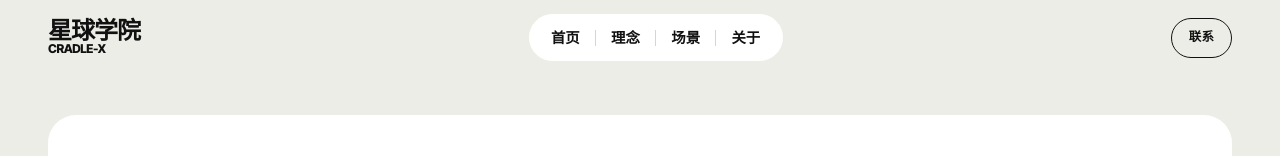
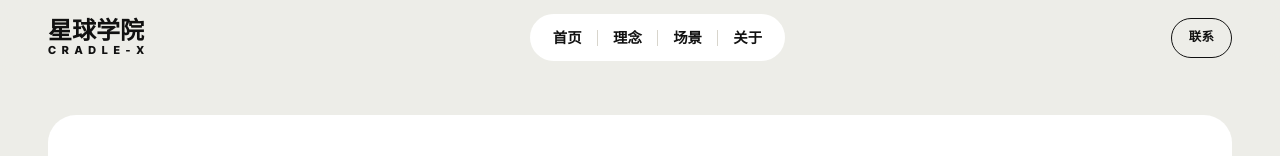
Before and after one commit to Vincentango/planet-academy, a Next.js app: page /paradigm/capabilities in a window 1280 px wide. Shown: the top 156 px of the page. Built offline with nearby package versions, Linux system fonts and the light colour scheme.

Commit message:
Lock the bilingual wordmark to equal-width stacked lines.

```diff
--- a/src/app/(frontend)/styles.css
+++ b/src/app/(frontend)/styles.css
@@ -318,12 +318,40 @@ article.band-black { border-radius: var(--radius); }
 }
 
 .wordmark {
-  display: block;
+  display: inline-flex;
+  flex-direction: column;
+  align-items: stretch;
+  width: max-content;
   font-family: var(--font-display);
   font-weight: 800;
-  letter-spacing: -0.04em;
-  line-height: 0.9;
+  letter-spacing: 0;
+  line-height: 0.95;
   text-transform: none;
+  color: inherit;
+}
+
+.wordmark-zh {
+  display: block;
+  white-space: nowrap;
+  font-weight: 800;
+  letter-spacing: 0;
+  line-height: 1;
+}
+
+.wordmark-en {
+  display: flex;
+  justify-content: space-between;
+  width: 100%;
+  margin-top: 0.12em;
+  font-size: 0.46em;
+  font-weight: 800;
+  letter-spacing: 0;
+  line-height: 1;
+  text-transform: uppercase;
+}
+
+.wordmark-en__ch {
+  flex: 0 0 auto;
 }
 
 .nav-pill {
--- a/src/components/site/SiteFooter.tsx
+++ b/src/components/site/SiteFooter.tsx
@@ -1,4 +1,6 @@
 import Link from 'next/link'
+
+import { Wordmark } from './Wordmark'
 
 export function SiteFooter() {
   return (
@@ -23,8 +25,7 @@ export function SiteFooter() {
       </div>
       <div className="container-wide grid gap-10 pb-16 pt-4 md:grid-cols-12">
         <div className="md:col-span-5">
-          <p className="wordmark text-3xl text-white">星球学院</p>
-          <p className="wordmark mt-1 text-sm text-white">CRADLE-X</p>
+          <Wordmark className="text-3xl text-white" />
           <p className="mt-4 text-xs text-white/55">公开成果默认匿名</p>
         </div>
         <div className="md:col-span-3">
--- a/src/components/site/SiteHeader.tsx
+++ b/src/components/site/SiteHeader.tsx
@@ -1,6 +1,8 @@
 'use client'
 
 import Link from 'next/link'
+
+import { Wordmark } from './Wordmark'
 
 const NAV = [
   { href: '/', label: '首页' },
@@ -13,11 +15,8 @@ export function SiteHeader() {
   return (
     <header className="site-header site-header--white">
       <div className="container-wide flex items-center justify-between gap-4 py-3.5">
-        <Link href="/" className="no-underline">
-          <span className="wordmark text-[1.3rem] md:text-[1.5rem]">星球学院</span>
-          <span className="wordmark mt-0.5 block text-[0.68rem] md:text-[0.76rem] tracking-[0.08em]">
-            CRADLE-X
-          </span>
+        <Link href="/" className="no-underline text-ink" aria-label="星球学院 CRADLE-X">
+          <Wordmark className="text-[1.3rem] md:text-[1.5rem] text-black" />
         </Link>
         <nav className="nav-pill hidden md:flex" aria-label="主导航">
           {NAV.map((item, i) => (
--- /dev/null
+++ b/src/components/site/Wordmark.tsx
@@ -0,0 +1,20 @@
+const EN_CHARS = ['C', 'R', 'A', 'D', 'L', 'E', '-', 'X'] as const
+
+type WordmarkProps = {
+  className?: string
+}
+
+export function Wordmark({ className }: WordmarkProps) {
+  return (
+    <span className={className ? `wordmark ${className}` : 'wordmark'}>
+      <span className="wordmark-zh">星球学院</span>
+      <span className="wordmark-en" aria-label="CRADLE-X">
+        {EN_CHARS.map((ch, i) => (
+          <span key={`${ch}-${i}`} className="wordmark-en__ch" aria-hidden="true">
+            {ch}
+          </span>
+        ))}
+      </span>
+    </span>
+  )
+}
```
